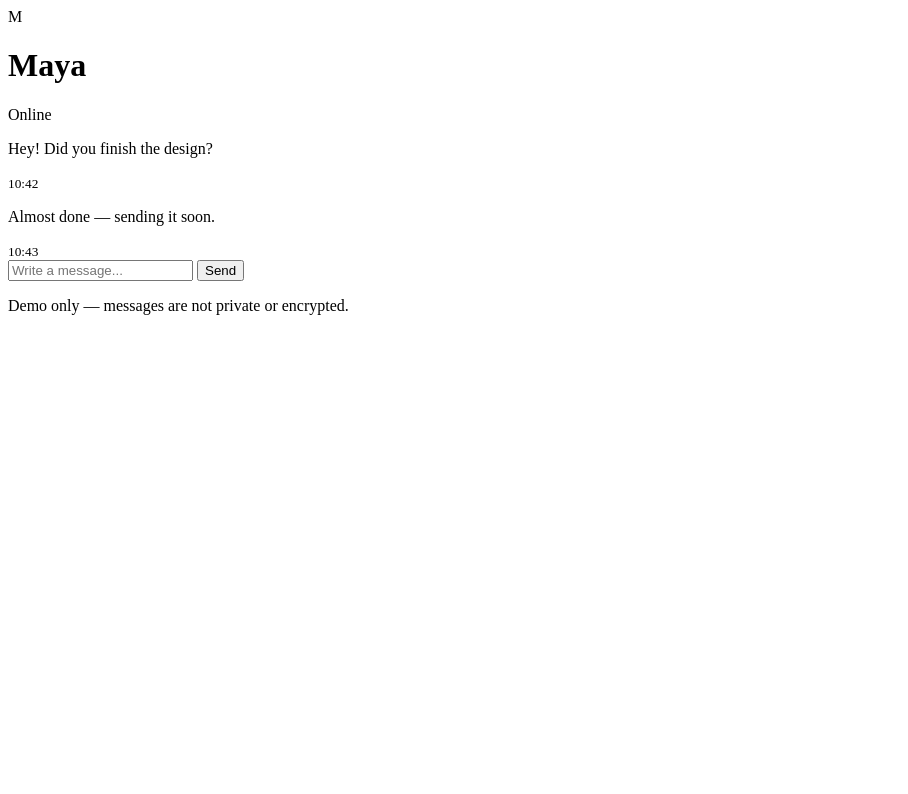
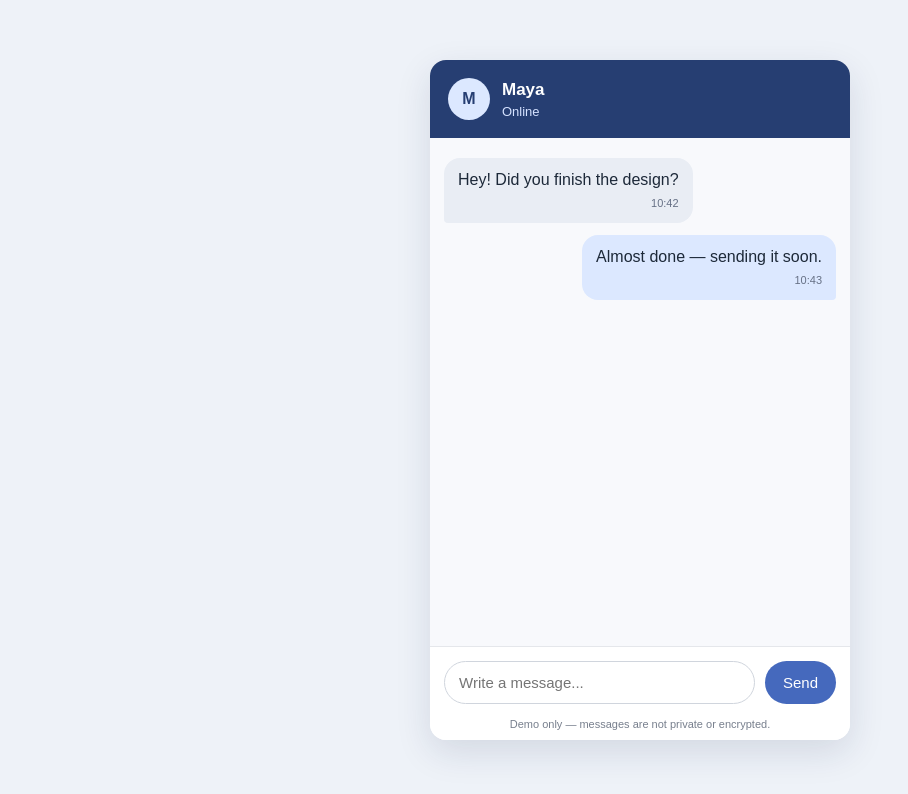
Before and after one commit to vivekdwivedi2807-byte/WDW_0158, a plain HTML site: page CYBER_ANALYST_PROJECt/CHATSCREEN.html in a window 1280 px wide. Shown: the whole page, without its empty margins (0-908 px from the left). Drawn offline with Linux system fonts and the light colour scheme.

Commit message:
adding css file in chat screen

```diff
--- a/CYBER_ANALYST_PROJECt/CHATSCREEN.html
+++ b/CYBER_ANALYST_PROJECt/CHATSCREEN.html
@@ -5,7 +5,150 @@
   <meta name="viewport" content="width=device-width, initial-scale=1.0">
   <title>Private Chat Demo</title>
 
+   <style>
+    * {
+      box-sizing: border-box;
+    }
 
+    body {
+      margin: 0;
+      min-height: 100vh;
+      display: grid;
+      place-items: center;
+      background: #eef2f8;
+      font-family: Arial, sans-serif;
+      color: #1d2939;
+    }
+
+    .chat {
+      width: min(420px, 100%);
+      height: min(680px, 100vh);
+      display: flex;
+      flex-direction: column;
+      background: white;
+      border-radius: 16px;
+      overflow: hidden;
+      box-shadow: 0 12px 35px #172b4d20;
+    }
+
+    .chat-header {
+      display: flex;
+      align-items: center;
+      gap: 12px;
+      padding: 18px;
+      background: #263e72;
+      color: white;
+    }
+
+    .avatar {
+      width: 42px;
+      height: 42px;
+      display: grid;
+      place-items: center;
+      border-radius: 50%;
+      background: #dce8ff;
+      color: #263e72;
+      font-weight: bold;
+    }
+
+    .chat-header h1 {
+      margin: 0 0 4px;
+      font-size: 17px;
+    }
+
+    .status {
+      margin: 0;
+      color: #d5e2ff;
+      font-size: 13px;
+    }
+
+    .messages {
+      flex: 1;
+      display: flex;
+      flex-direction: column;
+      gap: 12px;
+      padding: 20px 14px;
+      overflow-y: auto;
+      background: #f8f9fc;
+    }
+
+    .message {
+      max-width: 80%;
+      padding: 11px 14px;
+      border-radius: 16px;
+      line-height: 1.4;
+      overflow-wrap: anywhere;
+    }
+
+    .message p {
+      margin: 0;
+    }
+
+    .message small {
+      display: block;
+      margin-top: 5px;
+      color: #667085;
+      font-size: 11px;
+      text-align: right;
+    }
+
+    .received {
+      align-self: flex-start;
+      background: #e9edf4;
+      border-bottom-left-radius: 4px;
+    }
+
+    .sent {
+      align-self: flex-end;
+      background: #dce8ff;
+      border-bottom-right-radius: 4px;
+    }
+
+    .chat-form {
+      display: flex;
+      gap: 10px;
+      padding: 14px;
+      border-top: 1px solid #e5e7eb;
+      background: white;
+    }
+
+    .chat-form input {
+      flex: 1;
+      min-width: 0;
+      padding: 12px 14px;
+      border: 1px solid #d0d5dd;
+      border-radius: 24px;
+      font-size: 15px;
+    }
+
+    .chat-form input:focus {
+      outline: 2px solid #9bb8ff;
+      border-color: #4569bd;
+    }
+
+    .chat-form button {
+      padding: 0 18px;
+      border: 0;
+      border-radius: 24px;
+      background: #4569bd;
+      color: white;
+      font-size: 15px;
+      cursor: pointer;
+    }
+
+    .chat-form button:hover {
+      background: #34549d;
+    }
+
+    .demo-note {
+      margin: 0;
+      padding: 0 14px 10px;
+      color: #777f8d;
+      background: white;
+      font-size: 11px;
+      text-align: center;
+    }
+  </style>
 
 </head>
 
```
